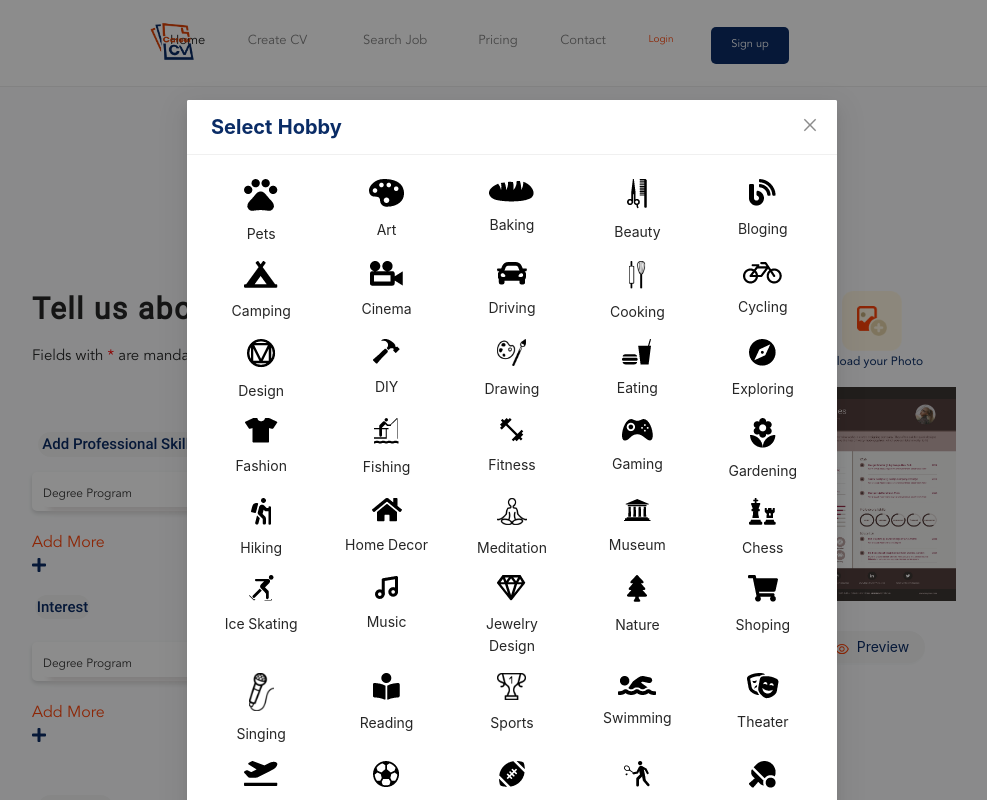
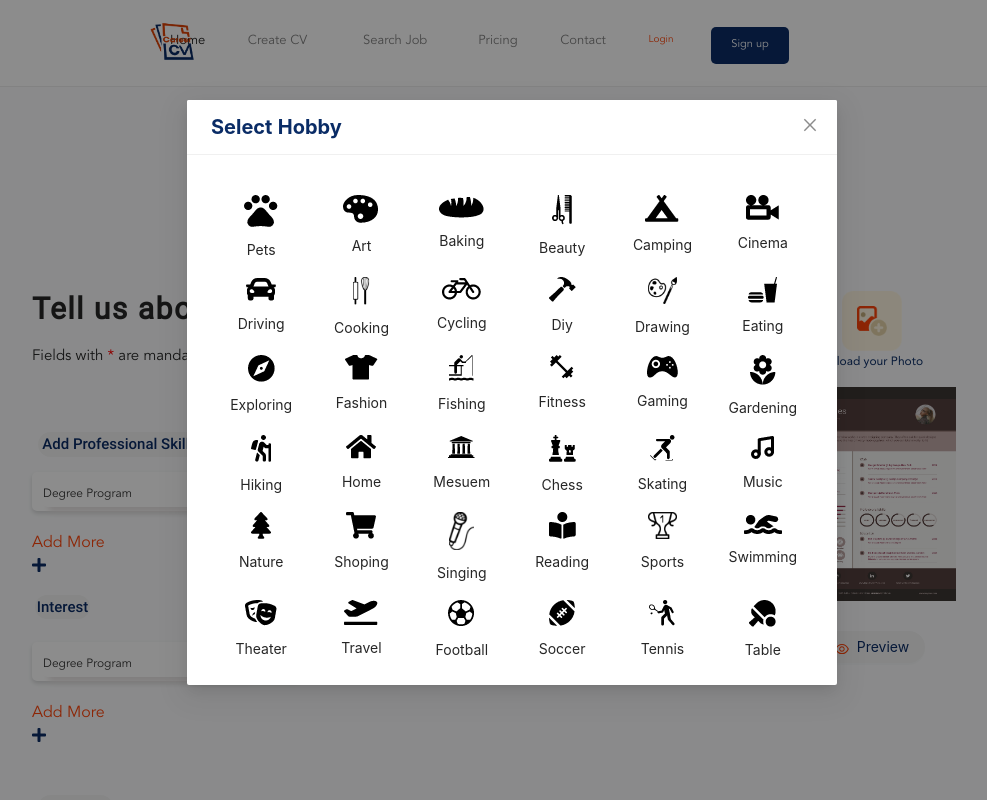
Before and after one commit to maaz459/cvtemplate, a React (Create React App) app: page /skills in a window 1280 px wide. Both pictures are taken after a click on the button "View". Shown: the top 800 px of the page, without its empty margins (128-1115 px from the left). Built offline with nearby package versions, Linux system fonts and the light colour scheme; some icons are missing.

Commit message:
uzairCHanes | hobbies setting

```diff
--- a/src/Screens/CVMaking/Skills/Skills.js
+++ b/src/Screens/CVMaking/Skills/Skills.js
@@ -320,10 +320,7 @@ const Education = () => {
             }}
           >
             <div>
-              <CVMakingButton name="Back" />
-            </div>
-            <div>
-              <CVMakingButton name="Next" />
+              <CVMakingButton to="education" name="Back" />
             </div>
           </div>
         </div>
--- a/src/components/ImageModal/ImageModal.css
+++ b/src/components/ImageModal/ImageModal.css
@@ -8,9 +8,8 @@
 }
 .ant-modal-body {
   overflow-y: scroll;
-  /* max-height: 300px; */
 }
 
-/* .imageColumn {
-  background-color: red;
-} */
+.imageColumn {
+  margin-top: 1rem;
+}
--- a/src/components/ImageModal/ImageModal.js
+++ b/src/components/ImageModal/ImageModal.js
@@ -2,6 +2,7 @@ import React from "react";
 import { Row, Col } from "antd";
 import "./ImageModal.css";
 import { data } from "./../../Assets/icons/Icons";
+import hobbies from "./hobbies.json";
 const {
   pets,
   art,
@@ -52,187 +53,19 @@ const ImageModal = (name) => {
     <>
       {/* 1st row */}
       <Row justify="space-between">
-        <Col onClick={() => selectHobby(pets)} className="imageColumn text-center" xs={4}>
-          <img src={pets} />
-          <div className="name">pets</div>
-        </Col>
-        <Col onClick={selectHobby} className="imageColumn text-center" xs={4}>
-          <img src={art} />
-          <div className="name">art</div>
-        </Col>
-        <Col onClick={selectHobby} className="imageColumn text-center" xs={4}>
-          <img src={baking} />
-          <div className="name">baking</div>
-        </Col>
-        <Col onClick={selectHobby} className="imageColumn text-center" xs={4}>
-          <img src={beauty} />
-          <div className="name">beauty</div>
-        </Col>
-        <Col onClick={selectHobby} className="imageColumn text-center" xs={4}>
-          <img src={bloging} />
-          <div className="name">bloging</div>
-        </Col>
-      </Row>
-      {/* 2nd row */}
-      <Row justify="space-between" className="mt-3">
-        <Col onClick={selectHobby} className="imageColumn text-center" xs={4}>
-          <img src={camping} />
-          <div className="name">camping</div>
-        </Col>
-        <Col onClick={selectHobby} className="imageColumn text-center" xs={4}>
-          <img src={cinema} />
-          <div className="name">cinema</div>
-        </Col>
-        <Col onClick={selectHobby} className="imageColumn text-center" xs={4}>
-          <img src={driving} />
-          <div className="name">driving</div>
-        </Col>
-        <Col onClick={selectHobby} className="imageColumn text-center" xs={4}>
-          <img src={cooking} />
-          <div className="name">cooking</div>
-        </Col>
-        <Col onClick={selectHobby} className="imageColumn text-center" xs={4}>
-          <img src={cycling} />
-          <div className="name">cycling</div>
-        </Col>
-      </Row>
-      {/* 3rd row */}
-      <Row justify="space-between" className="mt-3">
-        <Col onClick={selectHobby} className="imageColumn text-center" xs={4}>
-          <img src={design} />
-          <div className="name">design</div>
-        </Col>
-        <Col onClick={selectHobby} className="imageColumn text-center" xs={4}>
-          <img src={diy} />
-          <div className="name">DIY</div>
-        </Col>
-        <Col onClick={selectHobby} className="imageColumn text-center" xs={4}>
-          <img src={drawing} />
-          <div className="name">drawing</div>
-        </Col>
-        <Col onClick={selectHobby} className="imageColumn text-center" xs={4}>
-          <img src={eating} />
-          <div className="name">eating </div>
-        </Col>
-        <Col onClick={selectHobby} className="imageColumn text-center" xs={4}>
-          <img src={exploring} />
-          <div className="name">exploring</div>
-        </Col>
-      </Row>
-      {/* 4th row */}
-      <Row justify="space-between" className="mt-3">
-        <Col onClick={selectHobby} className="imageColumn text-center" xs={4}>
-          <img src={fashion} />
-          <div className="name">fashion</div>
-        </Col>
-        <Col onClick={selectHobby} className="imageColumn text-center" xs={4}>
-          <img src={fishing} />
-          <div className="name">fishing</div>
-        </Col>
-        <Col onClick={selectHobby} className="imageColumn text-center" xs={4}>
-          <img src={fitness} />
-          <div className="name">fitness</div>
-        </Col>
-        <Col onClick={selectHobby} className="imageColumn text-center" xs={4}>
-          <img src={gaming} />
-          <div className="name">gaming</div>
-        </Col>
-        <Col onClick={selectHobby} className="imageColumn text-center" xs={4}>
-          <img src={gardening} />
-          <div className="name">gardening</div>
-        </Col>
-      </Row>
-      {/* 5th row */}
-      <Row justify="space-between" className="mt-3">
-        <Col onClick={selectHobby} className="imageColumn text-center" xs={4}>
-          <img src={hiking} />
-          <div className="name">hiking</div>
-        </Col>
-        <Col onClick={selectHobby} className="imageColumn text-center" xs={4}>
-          <img src={home} />
-          <div className="name">home decor</div>
-        </Col>
-        <Col onClick={selectHobby} className="imageColumn text-center" xs={4}>
-          <img src={meditation} />
-          <div className="name">meditation</div>
-        </Col>
-        <Col onClick={selectHobby} className="imageColumn text-center" xs={4}>
-          <img src={mesuem} />
-          <div className="name">museum</div>
-        </Col>
-        <Col onClick={selectHobby} className="imageColumn text-center" xs={4}>
-          <img src={chess} />
-          <div className="name">chess</div>
-        </Col>
-      </Row>
-      {/* 6th row */}
-      <Row justify="space-between" className="mt-3">
-        <Col onClick={selectHobby} className="imageColumn text-center" xs={4}>
-          <img src={skating} />
-          <div className="name">ice skating</div>
-        </Col>
-        <Col onClick={selectHobby} className="imageColumn text-center" xs={4}>
-          <img src={music} />
-          <div className="name">music</div>
-        </Col>
-        <Col onClick={selectHobby} className="imageColumn text-center" xs={4}>
-          <img src={jewelry} />
-          <div className="name">jewelry design</div>
-        </Col>
-        <Col onClick={selectHobby} className="imageColumn text-center" xs={4}>
-          <img src={nature} />
-          <div className="name">nature</div>
-        </Col>
-        <Col onClick={selectHobby} className="imageColumn text-center" xs={4}>
-          <img src={shoping} />
-          <div className="name">shoping</div>
-        </Col>
-      </Row>
-      {/* 7th row */}
-      <Row justify="space-between" className="mt-3">
-        <Col onClick={selectHobby} className="imageColumn text-center" xs={4}>
-          <img src={singing} />
-          <div className="name">singing</div>
-        </Col>
-        <Col onClick={selectHobby} className="imageColumn text-center" xs={4}>
-          <img src={reading} />
-          <div className="name">reading</div>
-        </Col>
-        <Col onClick={selectHobby} className="imageColumn text-center" xs={4}>
-          <img src={sports} />
-          <div className="name">sports</div>
-        </Col>
-        <Col onClick={selectHobby} className="imageColumn text-center" xs={4}>
-          <img src={swimming} />
-          <div className="name">swimming</div>
-        </Col>
-        <Col onClick={selectHobby} className="imageColumn text-center" xs={4}>
-          <img src={theater} />
-          <div className="name">theater</div>
-        </Col>
-      </Row>
-      {/* 8th row */}
-      <Row justify="space-between" className="mt-3">
-        <Col onClick={selectHobby} className="imageColumn text-center" xs={4}>
-          <img src={travel} />
-          <div className="name">travel</div>
-        </Col>
-        <Col onClick={selectHobby} className="imageColumn text-center" xs={4}>
-          <img src={football} />
-          <div className="name">football</div>
-        </Col>
-        <Col onClick={selectHobby} className="imageColumn text-center" xs={4}>
-          <img src={soccer} />
-          <div className="name">soccer</div>
-        </Col>
-        <Col onClick={selectHobby} className="imageColumn text-center" xs={4}>
-          <img src={tennis} />
-          <div className="name">tennis</div>
-        </Col>
-        <Col onClick={selectHobby} className="imageColumn text-center" xs={4}>
-          <img src={table} />
-          <div className="name">table tennis</div>
-        </Col>
+        {hobbies.name.map((d) => {
+          return (
+            <Col
+              key={d}
+              onClick={() => selectHobby(d)}
+              className="imageColumn text-center"
+              xs={4}
+            >
+              <img src={data[d]} />
+              <div className="name">{d}</div>
+            </Col>
+          );
+        })}
       </Row>
     </>
   );
--- /dev/null
+++ b/src/components/ImageModal/hobbies.json
@@ -0,0 +1,40 @@
+{
+    "name":[
+        "pets",
+        "art",
+        "baking",
+        "beauty",
+        "camping",
+        "cinema",
+        "driving",
+        "cooking",
+        "cycling",
+        "diy",
+        "drawing",
+        "eating",
+        "exploring",
+        "fashion",
+        "fishing",
+        "fitness",
+        "gaming",
+        "gardening",
+        "hiking",
+        "home",
+        "mesuem",
+        "chess",
+        "skating",
+        "music",
+        "nature",
+        "shoping",
+        "singing",
+        "reading",
+        "sports",
+        "swimming",
+        "theater",
+        "travel",
+        "football",
+        "soccer",
+        "tennis",
+        "table"
+    ]
+  }
```
Also changed, not shown: 1 other file (tests, documents, lock files or other folders).
